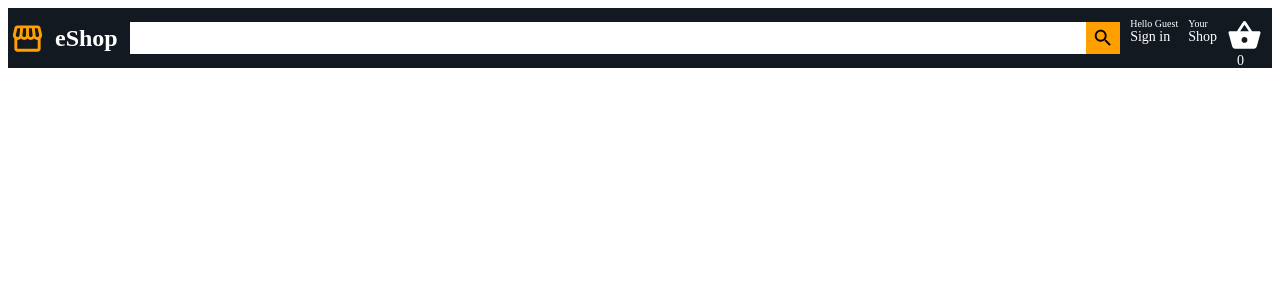
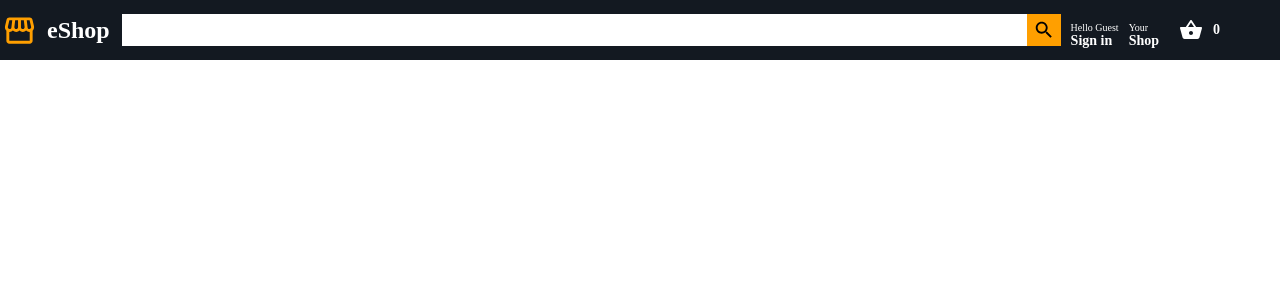
Before and after one commit to Abhay108cell/reactProject, a React (Vite) app: page / in a window 1280 px wide. Shown: the top 300 px of the page. Built offline with nearby package versions, Linux system fonts and the light colour scheme.

Commit message:
header bug fixed in Header.css

```diff
--- a/src/Header.css
+++ b/src/Header.css
@@ -3,8 +3,10 @@
   display: flex;
   align-items: center;
   background-color: #131921;
-  position: static;
-  top: 0px;
+  position: fixed;
+  top: 0;
+  left: 0;
+  right: 0;
   z-index: 100;
 }
 
@@ -65,6 +67,7 @@ font-size: 10px;
 
 .nav__itemLineTwo{
   font-size: 14px;
+  font-weight: 800;
 }
   .nav__itemBasket{
     display: flex;
--- a/src/Header.jsx
+++ b/src/Header.jsx
@@ -26,8 +26,8 @@ function Header(){
           <span className="nav__itemLineOne">Your</span>
           <span className="nav__itemLineTwo">Shop</span>
         </div>
-        <div className="nav__item">
-         < ShoppingBasketIcon className="itemBasket"fontSize='large'/>
+        <div className="nav__itemBasket">
+         < ShoppingBasketIcon/>
           <span className="nav__itemLineTwo nav__basketCount">0</span>
 
         </div>
```
